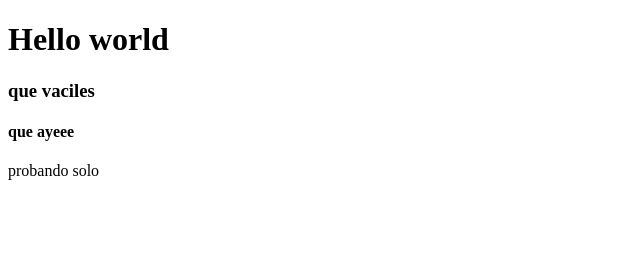
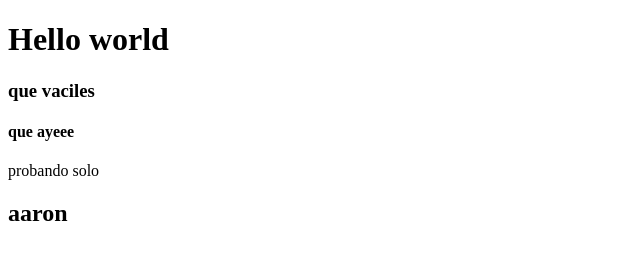
Before and after one commit to Gasper07/gitpages, a plain HTML site: page index.html in a window 1280 px wide. Shown: the whole page, without its empty margins (0-640 px from the left). Drawn offline with Linux system fonts and the light colour scheme.

Commit message:
agrego aaron

```diff
--- a/index.html
+++ b/index.html
@@ -11,5 +11,6 @@
 	<h3>que vaciles</h3>
 	<h4>que ayeee</h4>
 	<p>probando solo</p>
+	<h2>aaron</h2>
 </body>
 </html>
```
